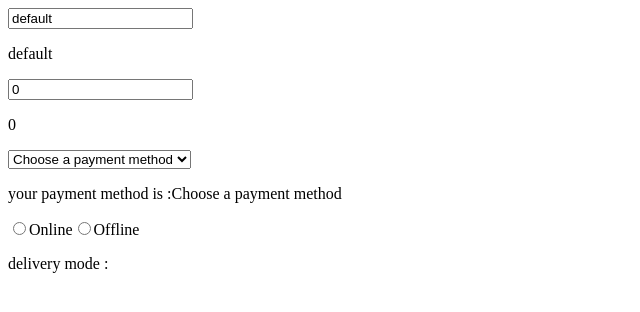
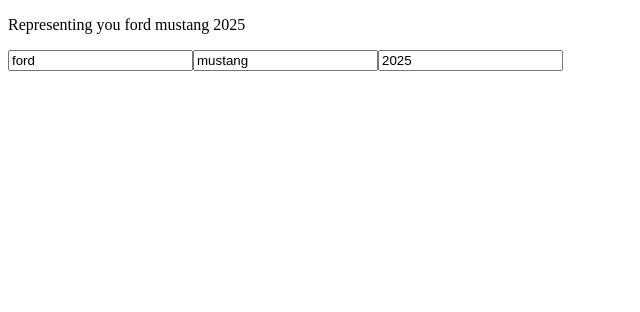
Before and after one commit to Ashis28/my-react1, a React (Vite) app: page / in a window 1280 px wide. Shown: the top 312 px of the page, without its empty margins (0-640 px from the left). Built offline with nearby package versions, Linux system fonts and the light colour scheme.

Commit message:
update objects are added

```diff
--- a/src/MyComponent.jsx
+++ b/src/MyComponent.jsx
@@ -7,69 +7,34 @@
 
 function MyComponent(){
 
-    let [name,setName] = useState("default");
-    let [quantity,setQuantity] = useState(0);
-    let [payMent,setPayment] = useState("Choose a payment method");
+    const [car,setObject] = useState({name : "ford",
+                                      model : "mustang",
+                                       year : 2025 });
 
-    let [shipped,setShipment] = useState();
+    function handleNameChange(e){
+        //this will update as Representing you ford then next text will be vanish
+        // setObject({name:e.text.value});
 
-    const handleNameChange = (event) => {
-        setName(event.target.value);
+        //use
+        setObject(c=>({...c,name:e.target.value}))
     }
-
-    const handlePayment = (event) =>{
-        setPayment(event.target.value);
+    function handleYearChange(e){
+        // setObject(prevCar=>({...prevCar,year:e.target.value}));
+        setObject({...car,year:e.target.value});  //...car = {name:"abc",mode:"xyz",year:1234}
+        //and when two objects properties repeat the second one comes so we use ...spread operator
     }
-
-    const handleShipment = (event) =>{
-        setShipment(event.target.value);
-    }
-
-
     return(
         <div>
-             <input value={name} onChange={handleNameChange}></input>
-             <p>{name}</p>
+            <p>Representing you {car.name} {car.model} {car.year}</p>
 
-             <input
-                value={quantity}
-                type="number"
-                onChange={(e) => setQuantity(e.target.value)}
-             />
-             <p>{quantity}</p>
-
-             <select value={payMent} onChange={handlePayment}>
-                <option disabled>Choose a payment method</option>
-                <option value="visa">Visa</option>
-                <option value="paytm">Paytm</option>
-                <option value="mastercard">Master Card</option>
-             </select>
-             <p>your payment method is :{payMent}</p>
-
-             <label>
-                <input
-                    type="radio"
-                    name="deliveryMode"
-                    value="Online"
-                    checked={shipped === "Online"}
-                    onChange={handleShipment}
-                />
-                Online
-             </label>
-             <label>
-                <input
-                    type="radio"
-                    name="deliveryMode"
-                    value="Offline"
-                    checked={shipped === "Offline"}
-                    onChange={handleShipment}
-                />
-                Offline
-             </label>
-             <p>delivery mode : {shipped}</p>
-
+            <input type="text" value={car.name} onChange={handleNameChange}/>
+            <input
+                type="text"
+                value={car.model}
+                onChange={e => setObject(c => ({ ...c, model: e.target.value }))}
+            />
+            <input type="number" value={car.year} onChange={handleYearChange} />
         </div>
-
     );
 }
 
```
